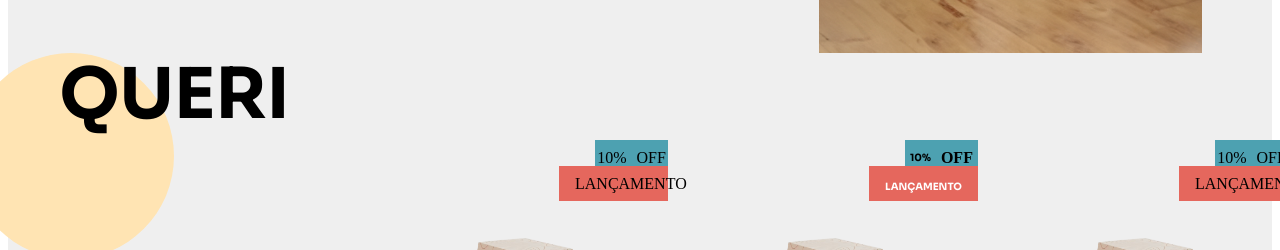
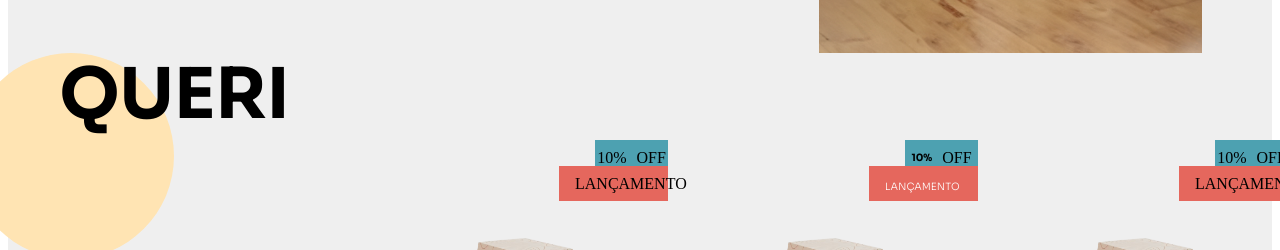
Before and after one commit to IagoArouca/ProjetoTestePratico, a React (Vite) app: page / in a window 1280 px wide. Shown: the part 1580-1830 px from the top of the page. Built offline with nearby package versions, Linux system fonts and the light colour scheme; the HTML template or start-up script is replaced by a standard one.

Commit message:
fix: corrigindo porcentagem

```diff
--- a/src/components/Products.jsx
+++ b/src/components/Products.jsx
@@ -54,10 +54,10 @@ function ProductCard() {
             <div className={style.ContainerProducts}>
                 <div className={style.ContainerBlue}>
                     <span className={style.NumeroPorcentagem}><h4>10%</h4></span>
-                    <span className={style.ContainerBlueText}><h4>OFF</h4></span>
+                    <span className={style.ContainerBlueText}>OFF</span>
                 </div>
                 <div className={style.ContainerOrage}>
-                    <span className={style.ContainerLancamento}><h4>LANÇAMENTO</h4></span>
+                    <span className={style.ContainerLancamento}>LANÇAMENTO</span>
                 </div>
 
                 <div className={style.ContainerImgProduct}>
--- a/src/components/Products.module.css
+++ b/src/components/Products.module.css
@@ -50,8 +50,10 @@
     color: #FFFFFF;
 }
 
-.ContainerLancamento h4 {
-
+.ContainerLancamento  {
+    font-family: "Sora", sans-serif;
+    font-weight: 300;
+    font-size: 10px;
     height: 7px;
     color: #FFFFFF;
 }
```
